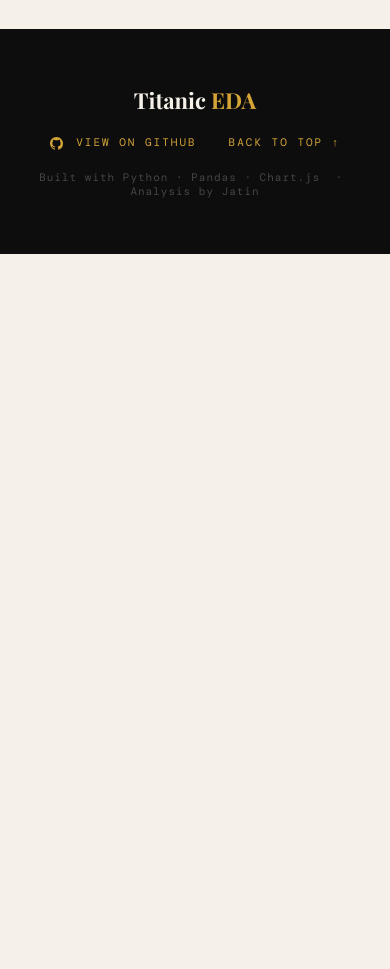
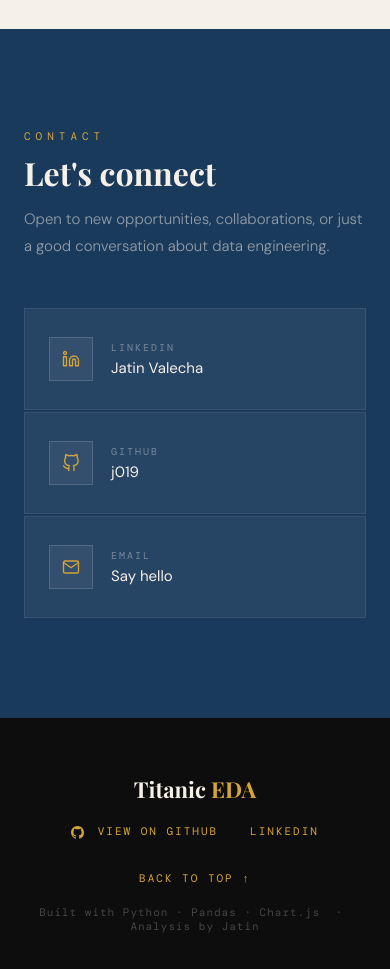
Before and after one commit to j019/Titanic-Dataset-Analysis-using-Pandas, a plain HTML site: page index.html in a window 390 px wide. Shown: the part 6520-7489 px from the top of the page. Before the commit the page ends 6774 px from the top, so only its background shows below. Drawn offline with nearby package versions, Linux system fonts and the light colour scheme.

Commit message:
Update index.html

```diff
--- a/index.html
+++ b/index.html
@@ -3,7 +3,7 @@
 <head>
 <meta charset="UTF-8" />
 <meta name="viewport" content="width=device-width, initial-scale=1.0"/>
-<title>Titanic Dataset Analysis</title>
+<title>Titanic Dataset Analysis — Jatin</title>
 <link href="https://fonts.googleapis.com/css2?family=Playfair+Display:wght@700;900&family=DM+Mono:wght@400;500&family=DM+Sans:wght@300;400;500&display=swap" rel="stylesheet"/>
 <script src="https://cdnjs.cloudflare.com/ajax/libs/Chart.js/4.4.1/chart.umd.min.js"></script>
 <style>
@@ -14,6 +14,7 @@
   * { margin:0; padding:0; box-sizing:border-box; }
   body { background:var(--paper); color:var(--ink); font-family:'DM Sans',sans-serif; font-weight:300; overflow-x:hidden; }
 
+  /* NAV */
   nav {
     position:fixed; top:0; left:0; right:0; z-index:100;
     padding:20px 40px; display:flex; justify-content:space-between; align-items:center;
@@ -26,6 +27,7 @@
   .nav-links a { font-family:'DM Mono',monospace; font-size:11px; letter-spacing:2px; text-transform:uppercase; color:rgba(245,240,232,0.5); text-decoration:none; transition:color .2s; }
   .nav-links a:hover { color:var(--gold); }
 
+  /* HERO */
   .hero {
     background:var(--ocean); color:var(--paper); min-height:100vh;
     display:flex; flex-direction:column; justify-content:center; align-items:center;
@@ -53,6 +55,7 @@
   .scroll-cue { position:absolute; bottom:32px; left:50%; transform:translateX(-50%); font-family:'DM Mono',monospace; font-size:10px; letter-spacing:3px; text-transform:uppercase; color:rgba(245,240,232,0.25); display:flex; flex-direction:column; align-items:center; gap:8px; animation:bounce 2s infinite; }
   @keyframes bounce { 0%,100%{transform:translateX(-50%) translateY(0)} 50%{transform:translateX(-50%) translateY(8px)} }
 
+  /* SURVIVAL BANNER */
   .survival-banner { background:var(--ocean); }
   .survival-inner { display:grid; grid-template-columns:1fr 1fr; gap:2px; max-width:100%; }
   .survival-half { padding:60px 48px; }
@@ -62,10 +65,12 @@
   .survival-lbl { font-family:'DM Mono',monospace; font-size:12px; letter-spacing:4px; text-transform:uppercase; color:rgba(255,255,255,0.55); margin-top:8px; }
   .survival-count { font-size:15px; color:rgba(255,255,255,0.45); margin-top:14px; }
 
+  /* SECTIONS */
   section { padding:100px 24px; max-width:1200px; margin:0 auto; }
   .sec-label { font-family:'DM Mono',monospace; font-size:11px; letter-spacing:5px; text-transform:uppercase; color:var(--rust); margin-bottom:12px; }
   .sec-title { font-family:'Playfair Display',serif; font-size:clamp(32px,5vw,56px); font-weight:700; line-height:1.1; color:var(--ocean); margin-bottom:48px; }
 
+  /* CHARTS */
   .charts-grid { display:grid; grid-template-columns:repeat(auto-fit,minmax(320px,1fr)); gap:28px; }
   .chart-card { background:white; border:1px solid var(--mist); padding:32px; transition:transform .3s,box-shadow .3s; }
   .chart-card:hover { transform:translateY(-4px); box-shadow:0 20px 40px rgba(26,58,92,0.1); }
@@ -73,6 +78,7 @@
   .chart-card-heading { font-family:'Playfair Display',serif; font-size:20px; color:var(--ocean); margin-bottom:24px; }
   .chart-wrap { position:relative; height:240px; }
 
+  /* CLASS BARS */
   .fare-section { background:var(--ink); padding:100px 24px; }
   .fare-inner { max-width:1200px; margin:0 auto; }
   .fare-inner .sec-label { color:var(--gold); }
@@ -87,6 +93,7 @@
   .bar-fill.c3 { background:var(--rust); color:white; }
   .bar-pct { font-family:'Playfair Display',serif; font-size:28px; font-weight:700; color:var(--paper); }
 
+  /* INSIGHTS */
   .insights-grid { display:grid; grid-template-columns:repeat(auto-fit,minmax(240px,1fr)); gap:2px; }
   .insight-card { background:var(--mist); padding:40px 32px; transition:all .3s; cursor:default; }
   .insight-card:hover { background:var(--ocean); }
@@ -97,9 +104,10 @@
   .i-lbl { font-family:'DM Mono',monospace; font-size:10px; letter-spacing:3px; text-transform:uppercase; color:var(--ocean); margin:8px 0 14px; transition:color .3s; }
   .i-txt { font-size:13px; line-height:1.75; color:#555; transition:color .3s; }
 
+  /* EXPLORER TABLE */
   .explorer-controls { display:flex; gap:12px; flex-wrap:wrap; margin-bottom:28px; }
   .filter-btn { padding:9px 18px; font-family:'DM Mono',monospace; font-size:10px; letter-spacing:2px; text-transform:uppercase; background:transparent; border:1px solid var(--mist); color:var(--ocean); cursor:pointer; transition:all .2s; }
-  .filter-btn.active, .filter-btn:hover { background:var(--ocean); border-color:var(--ocean); color:var(--paper); }
+  .filter-btn.active,.filter-btn:hover { background:var(--ocean); border-color:var(--ocean); color:var(--paper); }
   .table-wrap { overflow-x:auto; }
   .data-table { width:100%; border-collapse:collapse; font-size:13px; }
   .data-table th { font-family:'DM Mono',monospace; font-size:10px; letter-spacing:2px; text-transform:uppercase; color:var(--rust); padding:12px 14px; text-align:left; border-bottom:2px solid var(--mist); cursor:pointer; white-space:nowrap; }
@@ -114,9 +122,72 @@
   .b3 { background:rgba(192,57,43,0.1); color:var(--rust); }
   .pagination { display:flex; gap:8px; margin-top:24px; justify-content:center; flex-wrap:wrap; }
   .page-btn { width:34px; height:34px; display:flex; align-items:center; justify-content:center; font-family:'DM Mono',monospace; font-size:11px; background:transparent; border:1px solid var(--mist); color:var(--ocean); cursor:pointer; transition:all .2s; }
-  .page-btn.active, .page-btn:hover { background:var(--ocean); border-color:var(--ocean); color:var(--paper); }
+  .page-btn.active,.page-btn:hover { background:var(--ocean); border-color:var(--ocean); color:var(--paper); }
   .page-info { text-align:center; margin-top:12px; font-family:'DM Mono',monospace; font-size:11px; color:#aaa; letter-spacing:1px; }
 
+  /* ── CONTACT ── */
+  .contact-section {
+    background: var(--ocean);
+    padding: 100px 24px;
+  }
+  .contact-inner {
+    max-width: 1200px;
+    margin: 0 auto;
+  }
+  .contact-inner .sec-label { color: var(--gold); }
+  .contact-inner .sec-title { color: var(--paper); margin-bottom: 16px; }
+  .contact-desc {
+    font-size: 15px; font-weight:300;
+    color: rgba(245,240,232,0.55);
+    margin-bottom: 48px;
+    max-width: 420px;
+    line-height: 1.8;
+  }
+  .contact-grid {
+    display: grid;
+    grid-template-columns: repeat(auto-fit, minmax(220px, 1fr));
+    gap: 2px;
+  }
+  .contact-card {
+    display: flex;
+    align-items: center;
+    gap: 18px;
+    padding: 28px 24px;
+    background: rgba(255,255,255,0.05);
+    text-decoration: none;
+    border: 1px solid rgba(255,255,255,0.08);
+    transition: background .25s, border-color .25s, transform .2s;
+    color: var(--paper);
+  }
+  .contact-card:hover {
+    background: rgba(255,255,255,0.1);
+    border-color: var(--gold);
+    transform: translateY(-3px);
+  }
+  .contact-icon {
+    width: 44px; height: 44px; flex-shrink: 0;
+    display: flex; align-items: center; justify-content: center;
+    border: 1px solid rgba(255,255,255,0.15);
+    background: rgba(255,255,255,0.06);
+  }
+  .contact-icon svg {
+    width: 18px; height: 18px;
+    stroke: var(--gold); fill: none;
+    stroke-width: 1.8; stroke-linecap: round; stroke-linejoin: round;
+  }
+  .contact-label {
+    font-family: 'DM Mono',monospace;
+    font-size: 10px; letter-spacing: 2px;
+    text-transform: uppercase;
+    color: rgba(245,240,232,0.4);
+    margin-bottom: 4px;
+  }
+  .contact-value {
+    font-size: 15px; font-weight: 400;
+    color: var(--paper);
+  }
+
+  /* FOOTER */
   footer { background:var(--ink); padding:56px 24px; text-align:center; }
   .footer-inner { max-width:1200px; margin:0 auto; display:flex; flex-direction:column; align-items:center; gap:20px; }
   .footer-links { display:flex; gap:32px; flex-wrap:wrap; justify-content:center; }
@@ -129,11 +200,13 @@
     .nav-links{display:none;}
     .bar-row{grid-template-columns:70px 1fr 50px;}
     nav{padding:16px 20px;}
+    .contact-grid{grid-template-columns:1fr;}
   }
 </style>
 </head>
 <body>
 
+<!-- NAV -->
 <nav>
   <div class="nav-logo">Titanic <span>EDA</span></div>
   <ul class="nav-links">
@@ -141,10 +214,12 @@
     <li><a href="#charts">Charts</a></li>
     <li><a href="#insights">Insights</a></li>
     <li><a href="#explorer">Explorer</a></li>
+    <li><a href="#contact">Contact</a></li>
     <li><a href="https://github.com/j019/Titanic-Dataset-Analysis-using-Pandas" target="_blank">GitHub ↗</a></li>
   </ul>
 </nav>
 
+<!-- HERO -->
 <div class="hero" id="top">
   <div class="hero-year">RMS Titanic · April 15, 1912 · Python &amp; Pandas EDA</div>
   <h1>TITANIC<span>DATASET</span></h1>
@@ -181,6 +256,7 @@
   </div>
 </div>
 
+<!-- SURVIVAL SPLIT -->
 <div class="survival-banner" id="overview">
   <div class="survival-inner">
     <div class="survival-half survived">
@@ -196,6 +272,7 @@
   </div>
 </div>
 
+<!-- CHARTS -->
 <section id="charts">
   <div class="sec-label">Parts B – F · Visualized</div>
   <h2 class="sec-title">Data at a Glance</h2>
@@ -223,6 +300,7 @@
   </div>
 </section>
 
+<!-- CLASS BARS -->
 <div class="fare-section">
   <div class="fare-inner">
     <div class="sec-label">Part G · Key Finding</div>
@@ -247,6 +325,7 @@
   </div>
 </div>
 
+<!-- INSIGHTS -->
 <section id="insights">
   <div class="sec-label">Part G · Mini Analysis</div>
   <h2 class="sec-title">Key Findings</h2>
@@ -284,6 +363,7 @@
   </div>
 </section>
 
+<!-- EXPLORER -->
 <section id="explorer" style="padding-top:0">
   <div class="sec-label">Interactive</div>
   <h2 class="sec-title">Passenger Explorer</h2>
@@ -316,6 +396,45 @@
   <div class="page-info" id="pageInfo"></div>
 </section>
 
+<!-- CONTACT -->
+<div class="contact-section" id="contact">
+  <div class="contact-inner">
+    <div class="sec-label">Contact</div>
+    <h2 class="sec-title">Let's connect</h2>
+    <p class="contact-desc">Open to new opportunities, collaborations, or just a good conversation about data engineering.</p>
+    <div class="contact-grid">
+      <a class="contact-card" href="https://linkedin.com/in/jatin-valecha" target="_blank">
+        <div class="contact-icon">
+          <svg viewBox="0 0 24 24"><path d="M16 8a6 6 0 0 1 6 6v7h-4v-7a2 2 0 0 0-2-2 2 2 0 0 0-2 2v7h-4v-7a6 6 0 0 1 6-6z"/><rect x="2" y="9" width="4" height="12"/><circle cx="4" cy="4" r="2"/></svg>
+        </div>
+        <div>
+          <div class="contact-label">LinkedIn</div>
+          <div class="contact-value">Jatin Valecha</div>
+        </div>
+      </a>
+      <a class="contact-card" href="https://github.com/j019" target="_blank">
+        <div class="contact-icon">
+          <svg viewBox="0 0 24 24"><path d="M9 19c-5 1.5-5-2.5-7-3m14 6v-3.87a3.37 3.37 0 0 0-.94-2.61c3.14-.35 6.44-1.54 6.44-7A5.44 5.44 0 0 0 20 4.77 5.07 5.07 0 0 0 19.91 1S18.73.65 16 2.48a13.38 13.38 0 0 0-7 0C6.27.65 5.09 1 5.09 1A5.07 5.07 0 0 0 5 4.77a5.44 5.44 0 0 0-1.5 3.78c0 5.42 3.3 6.61 6.44 7A3.37 3.37 0 0 0 9 18.13V22"/></svg>
+        </div>
+        <div>
+          <div class="contact-label">GitHub</div>
+          <div class="contact-value">j019</div>
+        </div>
+      </a>
+      <a class="contact-card" href="mailto:20jatinvalecha@email.com">
+        <div class="contact-icon">
+          <svg viewBox="0 0 24 24"><path d="M4 4h16c1.1 0 2 .9 2 2v12c0 1.1-.9 2-2 2H4c-1.1 0-2-.9-2-2V6c0-1.1.9-2 2-2z"/><polyline points="22,6 12,13 2,6"/></svg>
+        </div>
+        <div>
+          <div class="contact-label">Email</div>
+          <div class="contact-value">Say hello</div>
+        </div>
+      </a>
+    </div>
+  </div>
+</div>
+
+<!-- FOOTER -->
 <footer>
   <div class="footer-inner">
     <div style="font-family:'Playfair Display',serif; font-size:22px; color:var(--paper);">Titanic <span style="color:var(--gold)">EDA</span></div>
@@ -324,6 +443,7 @@
         <svg width="13" height="13" fill="currentColor" viewBox="0 0 24 24" style="vertical-align:middle;margin-right:5px"><path d="M12 0C5.37 0 0 5.37 0 12c0 5.31 3.435 9.795 8.205 11.385.6.105.825-.255.825-.57 0-.285-.015-1.23-.015-2.235-3.015.555-3.795-.735-4.035-1.41-.135-.345-.72-1.41-1.23-1.695-.42-.225-1.02-.78-.015-.795.945-.015 1.62.87 1.845 1.23 1.08 1.815 2.805 1.305 3.495.99.105-.78.42-1.305.765-1.605-2.67-.3-5.46-1.335-5.46-5.925 0-1.305.465-2.385 1.23-3.225-.12-.3-.54-1.53.12-3.18 0 0 1.005-.315 3.3 1.23.96-.27 1.98-.405 3-.405s2.04.135 3 .405c2.295-1.56 3.3-1.23 3.3-1.23.66 1.65.24 2.88.12 3.18.765.84 1.23 1.905 1.23 3.225 0 4.605-2.805 5.625-5.475 5.925.435.375.81 1.095.81 2.22 0 1.605-.015 2.895-.015 3.3 0 .315.225.69.825.57A12.02 12.02 0 0 0 24 12c0-6.63-5.37-12-12-12z"/></svg>
         View on GitHub
       </a>
+      <a href="https://linkedin.com/in/jatin-valecha" target="_blank">LinkedIn</a>
       <a href="#top">Back to Top ↑</a>
     </div>
     <div class="footer-copy">Built with Python · Pandas · Chart.js &nbsp;·&nbsp; Analysis by Jatin</div>
@@ -331,21 +451,21 @@
 </footer>
 
 <script>
-// Counter animation
+// Counter
 function animateCount(el) {
-  const target = +el.dataset.count, dur = 1800, t0 = performance.now();
-  const tick = now => {
-    const p = Math.min((now-t0)/dur,1), e = 1-Math.pow(1-p,4);
-    el.textContent = Math.round(e*target);
+  const target=+el.dataset.count, dur=1800, t0=performance.now();
+  const tick=now=>{
+    const p=Math.min((now-t0)/dur,1), e=1-Math.pow(1-p,4);
+    el.textContent=Math.round(e*target);
     if(p<1) requestAnimationFrame(tick);
   };
   requestAnimationFrame(tick);
 }
-const cObs = new IntersectionObserver(es=>es.forEach(e=>{if(e.isIntersecting){animateCount(e.target);cObs.unobserve(e.target);}}),{threshold:.3});
+const cObs=new IntersectionObserver(es=>es.forEach(e=>{if(e.isIntersecting){animateCount(e.target);cObs.unobserve(e.target);}}),{threshold:.3});
 document.querySelectorAll('[data-count]').forEach(el=>cObs.observe(el));
 
 // Bar animation
-const bObs = new IntersectionObserver(es=>es.forEach(e=>{if(e.isIntersecting){e.target.style.width=e.target.dataset.width+'%';bObs.unobserve(e.target);}}),{threshold:.3});
+const bObs=new IntersectionObserver(es=>es.forEach(e=>{if(e.isIntersecting){e.target.style.width=e.target.dataset.width+'%';bObs.unobserve(e.target);}}),{threshold:.3});
 document.querySelectorAll('.bar-fill').forEach(el=>bObs.observe(el));
 
 // Charts
@@ -354,14 +474,11 @@ Chart.defaults.color='#555';
 const C={ocean:'#1a3a5c',rust:'#c0392b',gold:'#d4a437',accent:'#2c7873',light:'rgba(26,58,92,0.07)'};
 
 new Chart(document.getElementById('genderChart'),{type:'bar',data:{labels:['Female','Male'],datasets:[{label:'Survived %',data:[74,19],backgroundColor:C.accent,borderRadius:3},{label:'Perished %',data:[26,81],backgroundColor:C.rust,borderRadius:3}]},options:{responsive:true,maintainAspectRatio:false,plugins:{legend:{position:'bottom'}},scales:{x:{stacked:true,grid:{display:false}},y:{stacked:true,max:100,ticks:{callback:v=>v+'%'},grid:{color:C.light}}}}});
-
 new Chart(document.getElementById('classChart'),{type:'doughnut',data:{labels:['1st Class (62%)','2nd Class (47%)','3rd Class (24%)'],datasets:[{data:[62,47,24],backgroundColor:[C.gold,C.accent,C.rust],borderWidth:0,hoverOffset:10}]},options:{responsive:true,maintainAspectRatio:false,cutout:'65%',plugins:{legend:{position:'bottom'}}}});
-
 new Chart(document.getElementById('portChart'),{type:'bar',data:{labels:['Southampton (S)','Cherbourg (C)','Queenstown (Q)'],datasets:[{label:'Passengers',data:[644,168,77],backgroundColor:[C.ocean,C.accent,C.gold],borderRadius:3}]},options:{responsive:true,maintainAspectRatio:false,indexAxis:'y',plugins:{legend:{display:false}},scales:{x:{grid:{color:C.light}},y:{grid:{display:false}}}}});
-
 new Chart(document.getElementById('ageChart'),{type:'bar',data:{labels:['0–17','18–30','31–45','46–60','60+'],datasets:[{label:'Passengers',data:[113,317,241,142,78],backgroundColor:C.ocean,borderRadius:3,hoverBackgroundColor:C.gold}]},options:{responsive:true,maintainAspectRatio:false,plugins:{legend:{display:false}},scales:{x:{grid:{display:false}},y:{grid:{color:C.light}}}}});
 
-// Passenger table
+// Table data
 const passengers=[
   {id:1,name:"Braund, Mr. Owen Harris",age:22,gender:"male",pclass:3,fare:7.25,embarked:"S",survived:0},
   {id:2,name:"Cumings, Mrs. John Bradley",age:38,gender:"female",pclass:1,fare:71.28,embarked:"C",survived:1},
@@ -401,8 +518,7 @@ function filterTable(type,btn){
   document.querySelectorAll('.filter-btn').forEach(b=>b.classList.remove('active'));
   btn.classList.add('active'); currentPage=1;
   const m={all:()=>true,survived:p=>p.survived===1,perished:p=>p.survived===0,female:p=>p.gender==='female',male:p=>p.gender==='male',class1:p=>p.pclass===1,class2:p=>p.pclass===2,class3:p=>p.pclass===3};
-  filtered=passengers.filter(m[type]||m.all);
-  renderTable();
+  filtered=passengers.filter(m[type]||m.all); renderTable();
 }
 
 function sortTable(key){
@@ -413,8 +529,7 @@ function sortTable(key){
 
 function renderTable(){
   const start=(currentPage-1)*perPage, page=filtered.slice(start,start+perPage);
-  document.getElementById('tableBody').innerHTML=page.map(p=>`
-    <tr>
+  document.getElementById('tableBody').innerHTML=page.map(p=>`<tr>
     <td style="font-family:'DM Mono',monospace;font-size:11px;color:#bbb">${p.id}</td>
     <td>${p.name}</td>
     <td>${p.age??'<span style="color:#ccc">—</span>'}</td>
@@ -434,7 +549,6 @@ function renderTable(){
   }
   document.getElementById('pageInfo').textContent=`Showing ${start+1}–${Math.min(start+perPage,filtered.length)} of ${filtered.length} passengers`;
 }
-
 renderTable();
 
 document.querySelectorAll('a[href^="#"]').forEach(a=>a.addEventListener('click',e=>{
```
Lines whose indentation alone changed are shown as unchanged.
